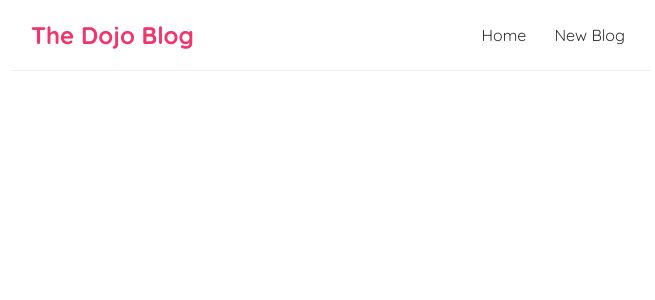
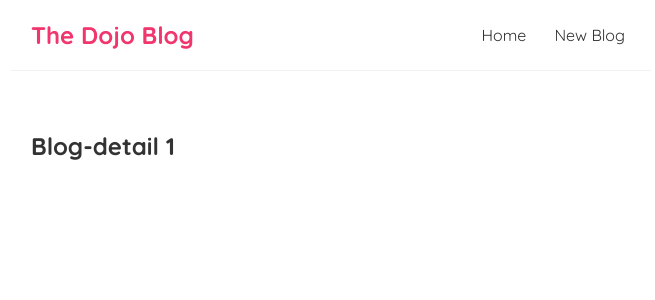
Before and after one commit to tduong10101/dojo-blog, a React (Create React App) app: page /blogs/1 in a window 1280 px wide. Shown: the top 300 px of the page, without its empty margins (309-964 px from the left). Built offline with nearby package versions, Linux system fonts and the light colour scheme.

Commit message:
lesson-25 useParams

```diff
--- a/src/App.js
+++ b/src/App.js
@@ -2,6 +2,7 @@
 import Home from './Home';
 import { BrowserRouter as Router, Route, Switch} from 'react-router-dom';
 import Create from './Create';
+import BlogDetails from './BlogDetails';
 
 function App() {
   const title = 'Welcome to the new blog';
@@ -18,6 +19,9 @@
             <Route path="/create">
               <Create />
             </Route>
+            <Route path="/blogs/:id">
+              <BlogDetails />
+            </Route>
           </Switch>
         </div>
       </div>
--- /dev/null
+++ b/src/BlogDetails.js
@@ -0,0 +1,12 @@
+import { useParams } from "react-router-dom"
+const BlogDetails = () => {
+
+  const {id}= useParams()
+  return (
+    <div className="blog-detail">
+      <h2>Blog-detail {id}</h2>
+    </div>
+  );
+}
+
+export default BlogDetails;
--- a/src/BlogList.js
+++ b/src/BlogList.js
@@ -1,12 +1,15 @@
+import {Link} from 'react-router-dom'
 const BlogList = ({blogs, title, handleDelete}) => {
 
   return (
     <div className="blog-list">
       <h2>{ title }</h2>
-      {blogs.map(blog => (
+      {blogs.map((blog) => (
         <div className="blog-preview" key={blog.id} >
-          <h2>{ blog.title }</h2>
-          <p>Written by { blog.author }</p>
+          <Link to={`/blogs/${blog.id}`}>
+            <h2>{ blog.title }</h2>
+            <p>Written by { blog.author }</p>
+          </Link>
         </div>
       ))}
     </div>
--- a/src/index.css
+++ b/src/index.css
@@ -56,3 +56,6 @@
   color: #f1356d;
   margin-bottom: 8px;
 }
+.blog-preview a{
+  text-decoration: none;
+}
```
